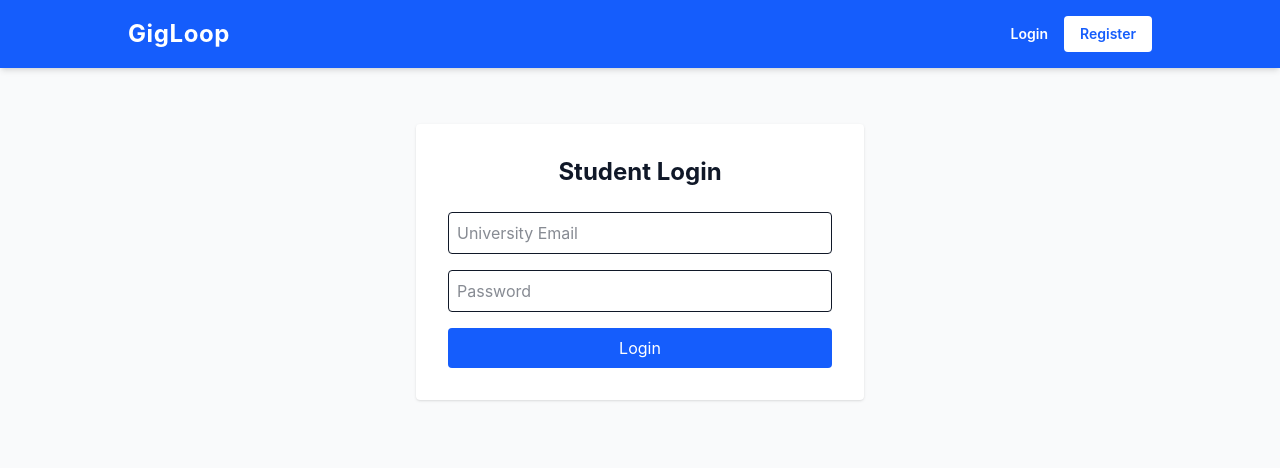
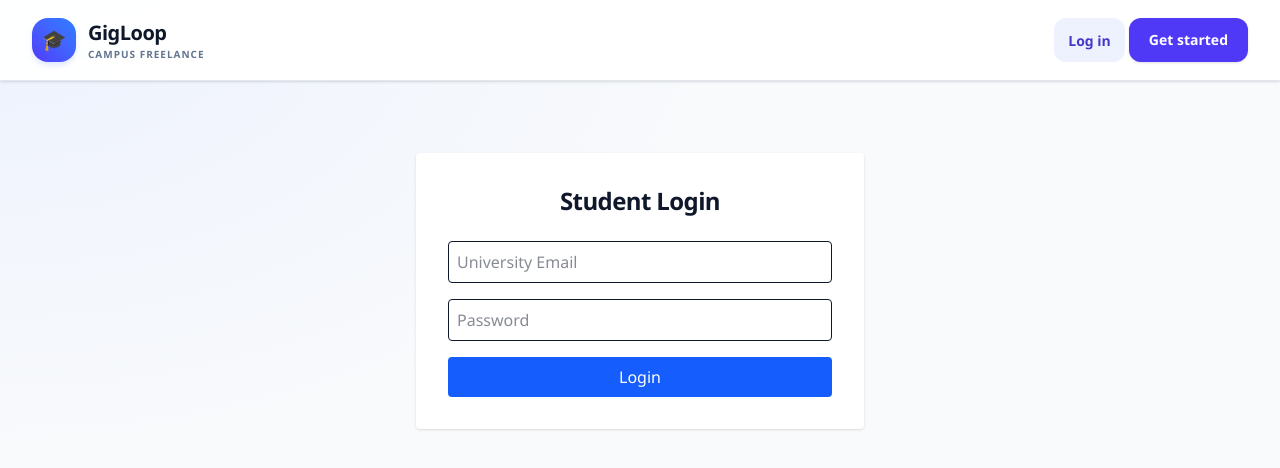
Before and after one commit to Manura-yapa/GigLoop, a React app in the folder frontend/: page /login in a window 1280 px wide. Shown: the top 468 px of the page. Built offline with nearby package versions, Linux system fonts and the light colour scheme; no server answers; the HTML template or start-up script is replaced by a standard one.

Commit message:
style(ui): unify app layout and navigation

```diff
--- a/frontend/src/App.jsx
+++ b/frontend/src/App.jsx
@@ -24,10 +24,10 @@
   return (
     <AuthProvider>
       <Router>
-        <div className="min-h-screen bg-gray-50 text-gray-900 font-sans">
+        <div className="app-shell">
           <Navbar />
 
-          <main className="p-4">
+          <main className="app-main">
             <Routes>
               <Route
                 path="/"
--- a/frontend/src/components/Navbar.jsx
+++ b/frontend/src/components/Navbar.jsx
@@ -1,22 +1,33 @@
-import { Link, useNavigate } from 'react-router-dom';
+import { useRef, useState } from 'react';
+import { Link, NavLink, useNavigate } from 'react-router-dom';
 import { useAuth } from '../context/AuthContext';
-import { useState } from 'react';
 
 export default function Navbar() {
   const { user, logout, switchRole } = useAuth();
+
+  const [menuOpen, setMenuOpen] = useState(false);
   const [switching, setSwitching] = useState(false);
   const [switchError, setSwitchError] = useState('');
+
+  const switchingRef = useRef(false);
   const navigate = useNavigate();
 
+  const closeMenu = () => setMenuOpen(false);
+
   const handleLogout = () => {
+    closeMenu();
+    setSwitchError('');
     logout();
     navigate('/login', { replace: true });
   };
 
   const handleSwitchRole = async () => {
+    if (switchingRef.current || !user?.canSwitchRole) return;
+
     const targetRole =
       user.activeRole === 'freelancer' ? 'customer' : 'freelancer';
 
+    switchingRef.current = true;
     setSwitching(true);
     setSwitchError('');
 
@@ -27,58 +38,173 @@
         err.response?.data?.error || 'Unable to switch mode.'
       );
     } finally {
+      switchingRef.current = false;
       setSwitching(false);
     }
   };
 
+  const linkClass = ({ isActive }) =>
+    `nav-link ${isActive ? 'nav-link-active' : ''}`;
+
+  const modeLabel =
+    user?.activeRole === 'freelancer'
+      ? 'Freelancer mode'
+      : user?.activeRole === 'customer'
+        ? 'Customer mode'
+        : 'Admin mode';
+
   return (
-    <nav className="p-4 bg-blue-600 text-white shadow-md">
-      <div className="max-w-5xl mx-auto flex flex-wrap justify-between items-center gap-4">
-        <Link to="/" className="text-2xl font-bold tracking-wide">
+    <header className="glass-panel sticky top-0 z-40 shadow-sm">
+      <div className="mx-auto max-w-7xl px-4 sm:px-6 lg:px-8">
+        <div className="flex min-h-20 flex-wrap items-center justify-between gap-3 py-3">
+          <Link
+            to="/"
+            onClick={closeMenu}
+            className="flex shrink-0 items-center gap-3 rounded-lg"
+          >
+            <span
+              aria-hidden="true"
+              className="flex h-11 w-11 items-center justify-center rounded-2xl bg-gradient-to-tr from-indigo-600 to-blue-500 text-xl text-white shadow-md shadow-indigo-100"
+            >
+              🎓
+            </span>
+
+            <span className="flex flex-col">
+              <span className="text-xl font-extrabold tracking-tight text-slate-900">
                 GigLoop
+              </span>
+              <span className="text-[10px] font-semibold uppercase tracking-widest text-slate-500">
+                Campus freelance
+              </span>
+            </span>
           </Link>
 
-        <div className="flex flex-wrap items-center gap-4 text-sm font-semibold">
+          <button
+            type="button"
+            aria-expanded={menuOpen}
+            aria-controls="main-navigation"
+            onClick={() => setMenuOpen((previous) => !previous)}
+            className="min-h-11 rounded-xl border border-slate-200 px-4 text-sm font-semibold text-slate-700 hover:bg-slate-100 lg:hidden"
+          >
+            {menuOpen ? 'Close menu' : 'Menu'}
+          </button>
+
+          <nav
+            id="main-navigation"
+            aria-label="Main navigation"
+            onKeyDown={(event) => {
+              if (event.key === 'Escape') closeMenu();
+            }}
+            className={`${
+              menuOpen ? 'flex' : 'hidden'
+            } w-full flex-col gap-1 border-t border-slate-100 pt-3 lg:flex lg:w-auto lg:flex-row lg:flex-wrap lg:items-center lg:justify-end lg:border-0 lg:pt-0`}
+          >
             {user ? (
               <>
-              <span className="text-blue-100">
-                Hello, {user.name?.split(' ')[0]}
+                <NavLink
+                  to="/"
+                  end
+                  onClick={closeMenu}
+                  className={linkClass}
+                >
+                  Explore gigs
+                </NavLink>
+
+                <NavLink
+                  to="/post-gig"
+                  onClick={closeMenu}
+                  className={linkClass}
+                >
+                  + Post a gig
+                </NavLink>
+
+                <NavLink
+                  to="/dashboard"
+                  onClick={closeMenu}
+                  className={linkClass}
+                >
+                  My activity
+                </NavLink>
+
+                <NavLink
+                  to="/profile"
+                  onClick={closeMenu}
+                  className={linkClass}
+                >
+                  My profile
+                </NavLink>
+
+                {user.role === 'admin' && (
+                  <NavLink
+                    to="/admin"
+                    onClick={closeMenu}
+                    className={linkClass}
+                  >
+                    Admin dashboard
+                  </NavLink>
+                )}
+
+                <button
+                  type="button"
+                  onClick={handleLogout}
+                  disabled={switching}
+                  className="min-h-11 rounded-xl border border-rose-200 bg-rose-50 px-4 py-2 text-left text-sm font-semibold text-rose-700 hover:bg-rose-100 disabled:opacity-50 lg:ml-2"
+                >
+                  Logout
+                </button>
+              </>
+            ) : (
+              <>
+                <NavLink
+                  to="/login"
+                  onClick={closeMenu}
+                  className={linkClass}
+                >
+                  Log in
+                </NavLink>
+
+                <Link
+                  to="/register"
+                  onClick={closeMenu}
+                  className="inline-flex min-h-11 items-center justify-center rounded-xl bg-indigo-600 px-5 py-2 text-sm font-semibold text-white shadow-sm hover:bg-indigo-700"
+                >
+                  Get started
+                </Link>
+              </>
+            )}
+          </nav>
+        </div>
+
+        {user && (
+          <div className="flex flex-wrap items-center justify-between gap-3 border-t border-slate-100 py-3">
+            <div className="flex min-w-0 flex-wrap items-center gap-2">
+              <span className="max-w-52 truncate text-sm font-semibold text-slate-700">
+                Hello, {user.name?.split(' ')[0] || 'there'}
               </span>
 
-              <Link to="/" className="hover:text-blue-200">
-                Feed
-              </Link>
-
-              <Link to="/post-gig" className="hover:text-blue-200">
-                Post Gig
-              </Link>
-
-              <Link to="/dashboard" className="hover:underline">
-                Dashboard
-              </Link>
-
-              <Link to="/profile" className="hover:underline">
-                My profile
-              </Link>
-
-              <span className="text-blue-100 capitalize">
-                {user.activeRole} mode
+              <span
+                className={`rounded-full border px-3 py-1 text-xs font-semibold ${
+                  user.role === 'admin'
+                    ? 'border-purple-200 bg-purple-50 text-purple-700'
+                    : user.activeRole === 'freelancer'
+                      ? 'border-emerald-200 bg-emerald-50 text-emerald-700'
+                      : 'border-indigo-200 bg-indigo-50 text-indigo-700'
+                }`}
+              >
+                {user.role === 'admin'
+                  ? `Administrator · ${modeLabel}`
+                  : user.userType === 'client'
+                    ? 'Public client'
+                    : modeLabel}
               </span>
-
-
-              {user?.role === 'admin' && (
-                <Link to="/admin" className="hover:underline">
-                  Admin dashboard
-                </Link>
-              )}
-
-
+            </div>
 
             {user.canSwitchRole && (
               <button
+                type="button"
                 onClick={handleSwitchRole}
                 disabled={switching}
-                  className="bg-white text-blue-700 px-3 py-2 rounded hover:bg-blue-50 disabled:opacity-50"
+                className="min-h-11 rounded-xl bg-slate-100 px-4 py-2 text-sm font-semibold text-slate-700 hover:bg-slate-200 disabled:opacity-50"
               >
                 {switching
                   ? 'Switching...'
@@ -91,34 +217,16 @@
             )}
 
             {switchError && (
-                <span role="alert" className="text-yellow-200">
+              <p
+                role="alert"
+                className="w-full rounded-lg bg-red-50 p-3 text-sm text-red-700"
+              >
                 {switchError}
-                </span>
-              )}
-
-              <button
-                onClick={handleLogout}
-                className="bg-blue-700 px-4 py-2 rounded hover:bg-blue-800"
-              >
-                Logout
-              </button>
-            </>
-          ) : (
-            <>
-              <Link to="/login" className="hover:text-blue-200">
-                Login
-              </Link>
-
-              <Link
-                to="/register"
-                className="bg-white text-blue-600 px-4 py-2 rounded"
-              >
-                Register
-              </Link>
-            </>
+              </p>
             )}
           </div>
+        )}
       </div>
-    </nav>
+    </header>
   );
 }
--- a/frontend/src/index.css
+++ b/frontend/src/index.css
@@ -1 +1,110 @@
 @import "tailwindcss";
+
+@layer base {
+  body {
+    margin: 0;
+    min-width: 320px;
+    background-color: #f8fafc;
+    color: #0f172a;
+    font-family: "Segoe UI", Roboto, Arial, sans-serif;
+    -webkit-font-smoothing: antialiased;
+  }
+
+  h1,
+  h2,
+  h3,
+  h4 {
+    letter-spacing: -0.025em;
+  }
+
+  button:not(:disabled),
+  select:not(:disabled) {
+    cursor: pointer;
+  }
+
+  button:disabled {
+    cursor: not-allowed;
+  }
+
+  :where(a, button, input, textarea, select):focus-visible {
+    outline: 3px solid #818cf8;
+    outline-offset: 3px;
+  }
+
+  ::selection {
+    background-color: #e0e7ff;
+    color: #312e81;
+  }
+}
+
+@layer components {
+  .app-shell {
+    min-height: 100vh;
+    background:
+      radial-gradient(
+        ellipse at top left,
+        rgba(224, 231, 255, 0.45),
+        transparent 45rem
+      ),
+      #f8fafc;
+  }
+
+  .app-main {
+    width: 100%;
+    max-width: 1280px;
+    margin-inline: auto;
+    padding: 1.5rem 1rem 3rem;
+  }
+
+  .glass-panel {
+    background: rgba(255, 255, 255, 0.94);
+    backdrop-filter: blur(12px);
+    -webkit-backdrop-filter: blur(12px);
+    border-bottom: 1px solid #e2e8f0;
+  }
+
+  .nav-link {
+    display: inline-flex;
+    align-items: center;
+    min-height: 44px;
+    padding: 0.625rem 0.875rem;
+    border-radius: 0.75rem;
+    color: #475569;
+    font-size: 0.875rem;
+    font-weight: 600;
+    transition: background-color 150ms, color 150ms;
+  }
+
+  .nav-link:hover {
+    background-color: #f1f5f9;
+    color: #0f172a;
+  }
+
+  .nav-link-active {
+    background-color: #eef2ff;
+    color: #4338ca;
+  }
+
+  .nav-link-active:hover {
+    background-color: #e0e7ff;
+    color: #3730a3;
+  }
+}
+
+@media (min-width: 640px) {
+  .app-main {
+    padding: 2rem 1.5rem 4rem;
+  }
+}
+
+@media (min-width: 1024px) {
+  .app-main {
+    padding-inline: 2rem;
+  }
+}
+
+@media (prefers-reduced-motion: reduce) {
+  .nav-link {
+    transition: none;
+  }
+}
```
Lines whose indentation alone changed are shown as unchanged.
